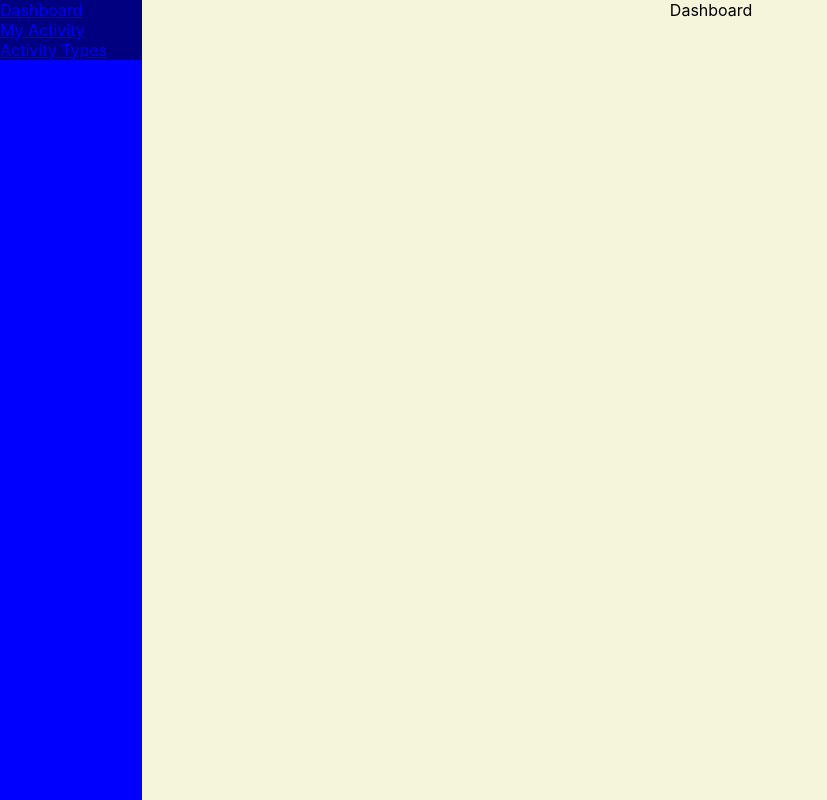
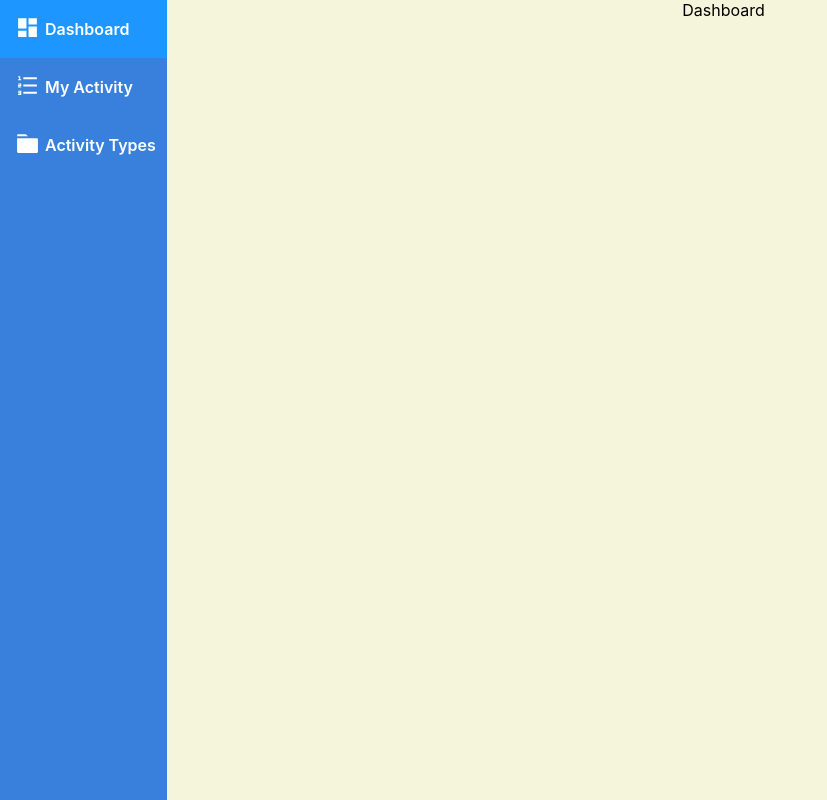
Before and after one commit to ochotnya/time-tracker-web, a React (Create React App) app: page / in a window 1280 px wide. Shown: the whole page, without its empty margins (0-827 px from the left). Built offline with nearby package versions, Linux system fonts and the light colour scheme.

Commit message:
side menu styling

```diff
--- a/package.json
+++ b/package.json
@@ -13,6 +13,7 @@
     "axios": "^0.25.0",
     "react": "^17.0.2",
     "react-dom": "^17.0.2",
+    "react-icons": "^4.3.1",
     "react-router-dom": "^6.2.1",
     "react-scripts": "5.0.0",
     "typescript": "^4.5.5",
--- a/src/components/menu/MenuItem.css
+++ /dev/null
@@ -1,5 +0,0 @@
-.menuitem {
-  display: flex;
-  flex-direction: row;
-  background-color: navy;
-}
--- a/src/components/menu/MenuItem.tsx
+++ b/src/components/menu/MenuItem.tsx
@@ -1,15 +1,19 @@
 import React from "react";
 import { Link } from "react-router-dom";
-import "./MenuItem.css";
+import "./SideMenu.css";
 
 interface IMenuItem {
   text: string;
   path: string;
+  icon: object;
 }
 function MenuItem(props: IMenuItem) {
   return (
     <Link to={props.path}>
-      <div className="menuitem">{props.text}</div>
+      <div className="menuitem">
+        <div className="icon">{props.icon}</div>
+        <div className="text">{props.text}</div>
+      </div>
     </Link>
   );
 }
--- a/src/components/menu/SideMenu.css
+++ b/src/components/menu/SideMenu.css
@@ -1,6 +1,29 @@
 .container {
   height: 100vh;
-  width: 10rem;
-  background-color: blue;
+  width: 12rem;
+  background-color: rgb(57, 128, 221);
   color: white;
 }
+
+.container a {
+  text-decoration: none;
+  color: inherit;
+}
+
+.menuitem {
+  display: flex;
+  flex-direction: row;
+  background-color: inherit;
+  height: 3rem;
+  align-items: center;
+  justify-content: left;
+  font-weight: 600;
+  padding: 5px 5px 5px 15px;
+  /* border: 1px solid black; */
+  gap: 5px;
+}
+
+.menuitem:hover {
+  cursor: pointer;
+  background-color: rgb(29, 150, 255);
+}
--- a/src/components/menu/SideMenu.tsx
+++ b/src/components/menu/SideMenu.tsx
@@ -1,13 +1,25 @@
 import React from "react";
 import MenuItem from "./MenuItem";
 import "./SideMenu.css";
-
+import { RiDashboardFill, RiFolder3Fill, RiListOrdered } from "react-icons/ri";
 function SideMenu() {
   return (
     <div className="container">
-      <MenuItem text="Dashboard" path="/" />
-      <MenuItem text="My Activity" path="/myactivity" />
-      <MenuItem text="Activity Types" path="/" />
+      <MenuItem
+        text="Dashboard"
+        path="/"
+        icon={<RiDashboardFill size={25} />}
+      />
+      <MenuItem
+        text="My Activity"
+        path="/myactivity"
+        icon={<RiListOrdered size={25} />}
+      />
+      <MenuItem
+        text="Activity Types"
+        path="/activitytypes"
+        icon={<RiFolder3Fill size={25} />}
+      />
     </div>
   );
 }
--- a/src/pages/ActivityTypesPage.tsx
+++ b/src/pages/ActivityTypesPage.tsx
@@ -1,11 +1,24 @@
-import React from "react";
+import React, { useEffect, useState } from "react";
 import SideMenu from "../components/menu/SideMenu";
 import "./Page.css";
+import axios from "axios";
+
 function ActivityTypesPage() {
+  const [typesList, setTypesList] = useState({});
+
+  const downloadTypes = async () => {
+    try {
+      const response = await axios.get("http://localhost:3000/types");
+      console.log(response);
+    } catch (error) {}
+  };
+  useEffect(() => {}, []);
+
   return (
     <div className="page">
       <SideMenu />
       <div className="content">Types</div>
+      <button onClick={downloadTypes}>dddd</button>
     </div>
   );
 }
```
Also changed, not shown: 1 other file (tests, documents, lock files or other folders).
